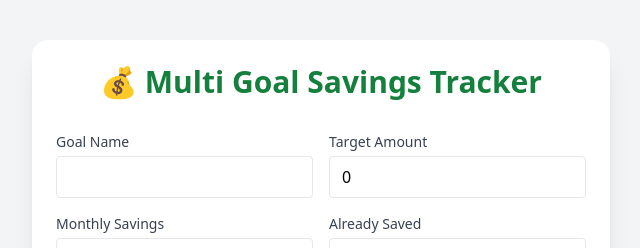
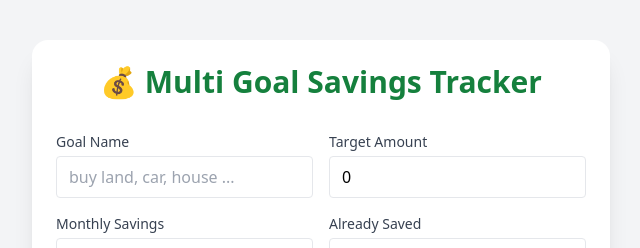
Before and after one commit to SethNdagijimana/savingTracker, a React (Create React App) app: page / in a window 1280 px wide. Shown: the top 248 px of the page, without its empty margins (319-959 px from the left). Built offline with nearby package versions, Linux system fonts and the light colour scheme.

Commit message:
minor change

```diff
--- a/src/components/SavingTracker/SavingTracker.jsx
+++ b/src/components/SavingTracker/SavingTracker.jsx
@@ -79,6 +79,7 @@ const SavingTracker = () => {
           <input
             type="text"
             className="border rounded px-3 py-2"
+            placeholder="buy land, car, house ..."
             value={newGoal.goalName}
             onChange={(e) =>
               setNewGoal({ ...newGoal, goalName: e.target.value })
```
